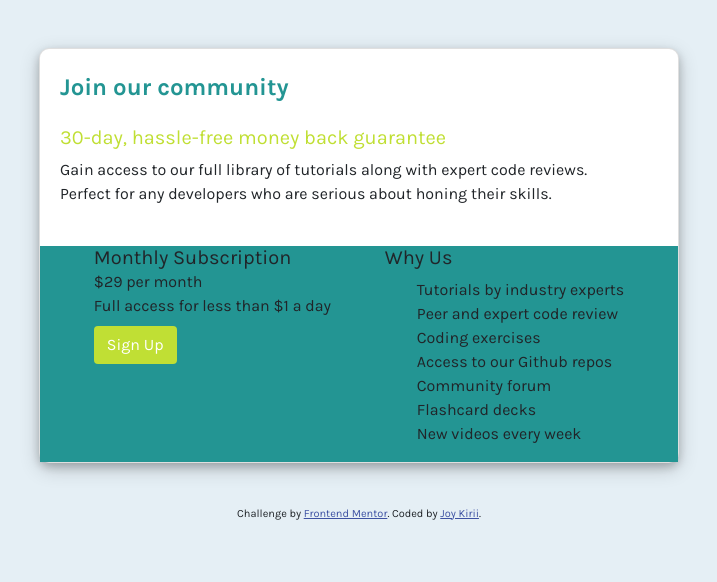
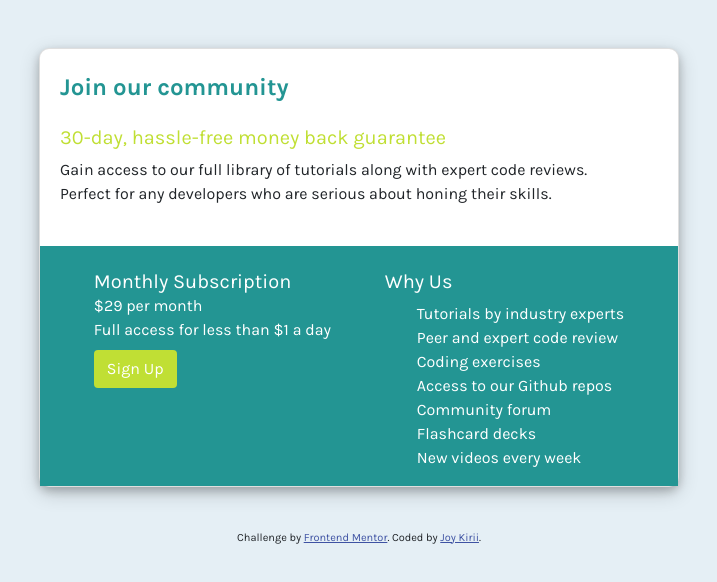
Before and after one commit to Wakarende/single-price-grid-frontend-mentor, a plain HTML site: page index.html in a window 1280 px wide. Shown: the whole page, without its empty margins (281-998 px from the left). Drawn offline with nearby package versions, Linux system fonts and the light colour scheme.

Commit message:
change font color of lower card section

```diff
--- a/index.html
+++ b/index.html
@@ -38,19 +38,19 @@
         <!-- End Upper Card  -->
         <div class="lower-card">
           <!-- Subscription  -->
-          <div class="subscription">
-            <h5 class="subcription-title">Monthly Subscription</h5>
-            <p>&dollar;29 per month</p>
-            <p>Full access for less than &dollar;1 a day</p>
+          <div class="subscription mt-4">
+            <h5 class="subcription-title text-white">Monthly Subscription</h5>
+            <p class="lower-text text-white">&dollar;29 per month</p>
+            <p class="text-white">Full access for less than &dollar;1 a day</p>
             <!-- <div class="d-grid col-3"> -->
               <Button class="btn sign-up">Sign Up</Button>
             <!-- </div> -->
           </div>
           <!-- End Subscription -->
           <!-- Why Us  -->
-          <div class="why-us">
-            <h5 class="why-title">Why Us</h5>
-            <ul class="why-list">
+          <div class="why-us mt-4">
+            <h5 class="why-title text-white">Why Us</h5>
+            <ul class="why-list text-white">
               <li class="list">Tutorials by industry experts</li>
               <li class="list">Peer and expert code review</li>
               <li class="list">Coding exercises</li>
--- a/style.css
+++ b/style.css
@@ -58,4 +58,5 @@ p{
 .why-list{
   list-style: none;
 }
+.supb
 /* End Lower Card Section  */
```
